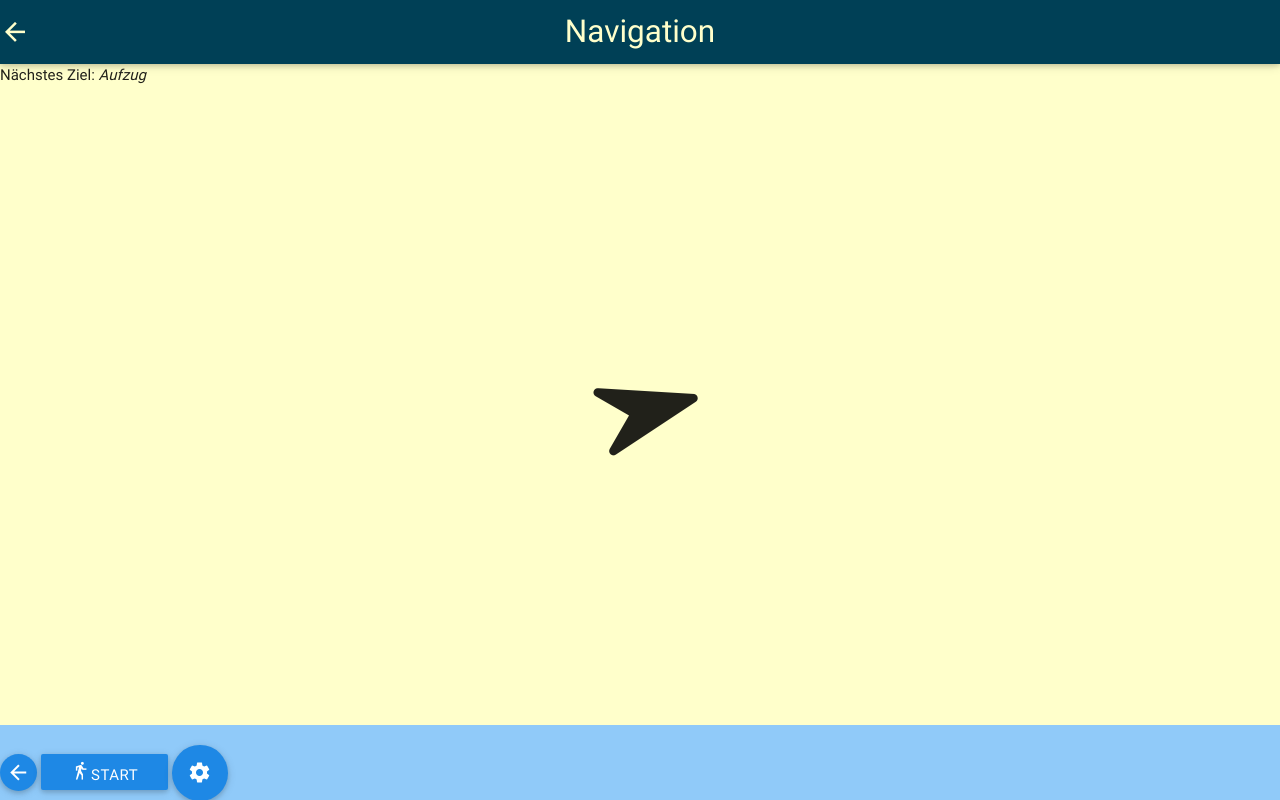
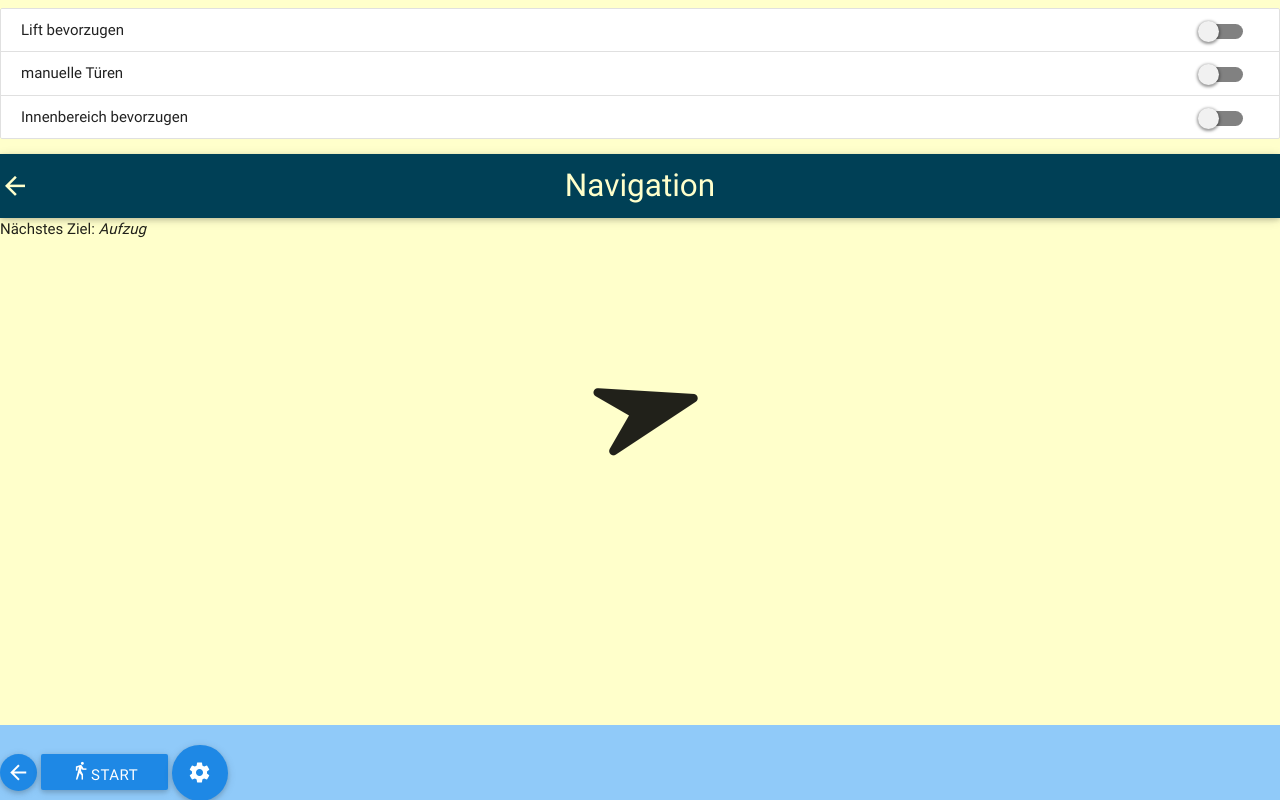
Before and after one commit to kRITZCREEK/Indoor-Nav, a plain HTML site: page www/navigation.html in a window 1280 px wide. Both pictures are taken after a click on the link 199 px from the left and 772 px from the top of the page. Drawn offline with nearby package versions, Linux system fonts and the light colour scheme.

Commit message:
fügt ein- und ausblende Funktion der Wegoptionen ein (noch nicht so schön)

```diff
--- a/www/css/main.css
+++ b/www/css/main.css
@@ -106,6 +106,18 @@ textarea {
     background-color: #FFFFCB !important;
 }
 
+.color-dark-blue {
+  background-color: #2C858D !important;
+}
+
+.color-mid-blue {
+  background-color: #74CEB7 !important;
+}
+
+.color-light-blue {
+  background-color: #C9FFD5 !important;
+}
+
 body {
   display: flex;
   min-height: 100vh;
@@ -127,7 +139,9 @@ main {
   margin: auto;
 }
 
-
+#hover-options {
+  display: none;
+}
 
 
 
--- a/www/navigation.html
+++ b/www/navigation.html
@@ -15,6 +15,40 @@
     <script src="js/vendor/modernizr-2.8.3.min.js"></script>
 </header>
 <main>
+    <div id="hover-options">
+        <ul class="collection">
+            <li class="collection-item">Lift bevorzugen
+                <div class="secondary-content">
+                    <div class="switch">
+                        <label>
+                            <input type="checkbox">
+                            <span class="lever"></span>
+                        </label>
+                    </div>
+                </div>
+            </li>
+            <li class="collection-item">manuelle Türen
+                <div class="secondary-content">
+                    <div class="switch">
+                        <label>
+                            <input type="checkbox">
+                            <span class="lever"></span>
+                        </label>
+                    </div>
+                </div>
+            </li>
+            <li class="collection-item">Innenbereich bevorzugen
+                <div class="secondary-content">
+                    <div class="switch">
+                        <label>
+                            <input type="checkbox">
+                            <span class="lever"></span>
+                        </label>
+                    </div>
+                </div>
+            </li>
+        </ul>
+    </div>
     <div class="navbar-fixed">
         <nav>
             <div class="nav-wrapper color-darkest-blue">
@@ -38,7 +72,7 @@
 <footer id="nav-footer" class="page-footer blue lighten-3">
     <a class="btn btn-floating blue darken-1" href="index.html"><i class="mdi-navigation-arrow-back"></i> </a>
     <a class="waves-effect blue darken-1 btn" id="startButton"><i class="mdi-maps-directions-walk"></i>Start</a>
-        <a class="btn-floating btn-large waves-effect blue darken-1"><i class="mdi-action-settings"></i></a>
+    <a class="btn-floating btn-large waves-effect blue darken-1" id="optionBtn"><i class="mdi-action-settings"></i></a>
 </footer>
 <script src="https://ajax.googleapis.com/ajax/libs/jquery/1.11.3/jquery.min.js"></script>
 <script>window.jQuery || document.write('<script src="js/vendor/jquery-1.11.3.min.js"><\/script>')</script>
@@ -85,5 +119,10 @@
         $('#startButton').on('click', toggleIcon)
     }
     )();
+    $(document).ready(function(){
+        $('#optionBtn').click(function(){
+            $('#hover-options').fadeToggle(500);
+        });
+    });
 </script>
 </html>
```
Also changed, not shown: www/index.html (+1 -1 lines). Lines whose indentation alone changed are shown as unchanged.
